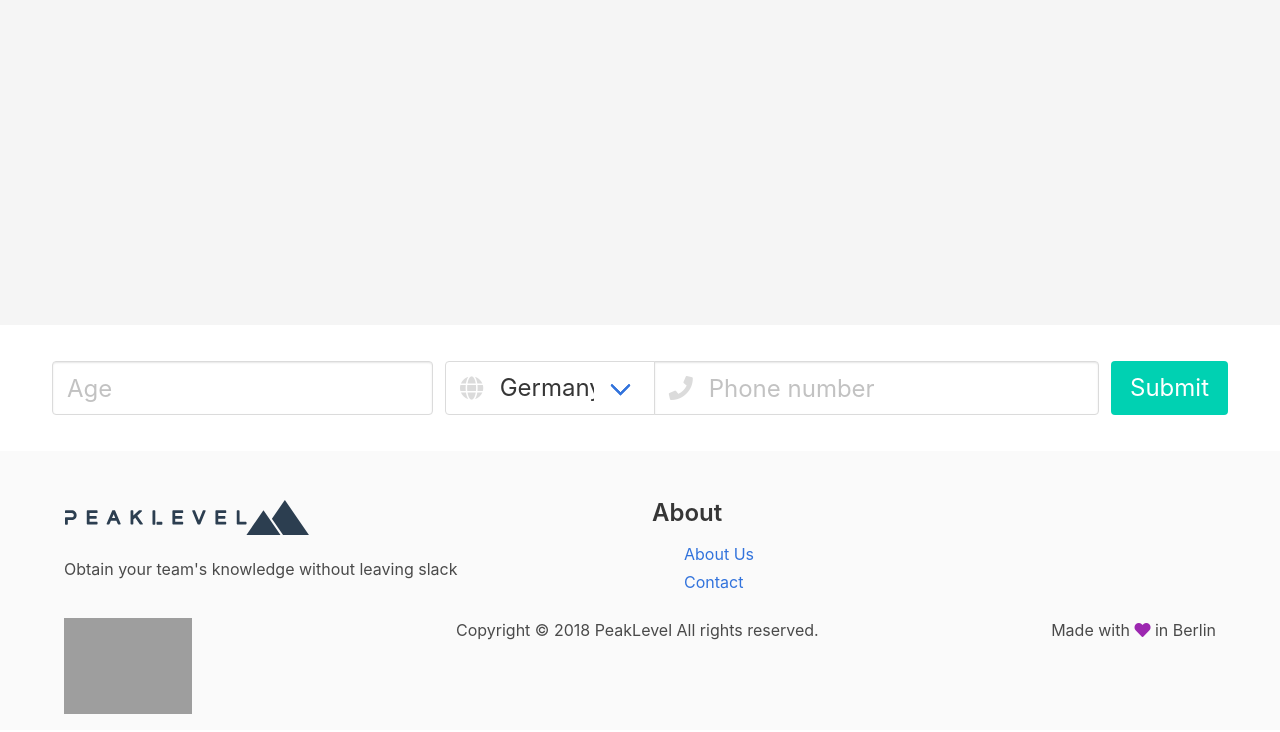
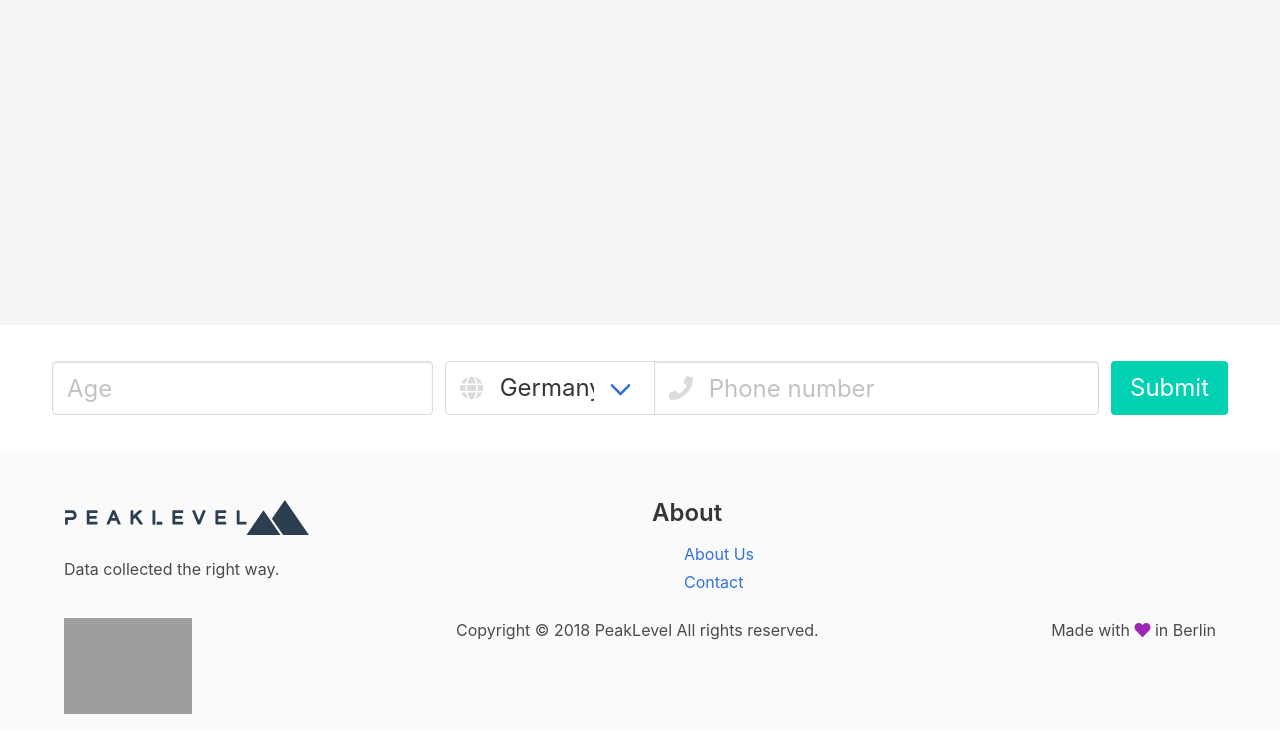
Before and after one commit to czioutas/peaklevel, a plain HTML site: page index.html in a window 1280 px wide. Shown: the part 1957-2689 px from the top of the page. Drawn offline with nearby package versions, Linux system fonts and the light colour scheme; grey boxes are pictures that could not be loaded.

Commit message:
update footer

```diff
--- a/index.html
+++ b/index.html
@@ -810,7 +810,7 @@
                             <img style="max-height:100% !important;" width="250px" src="./public/images/peaklevel-full-right.svg" alt="PeakLevel">
                         </h3>
                         <p>
-                            Obtain your team's knowledge without leaving slack
+                            Data collected the right way.
                         </p>
                     </div>
                 </div>
```
